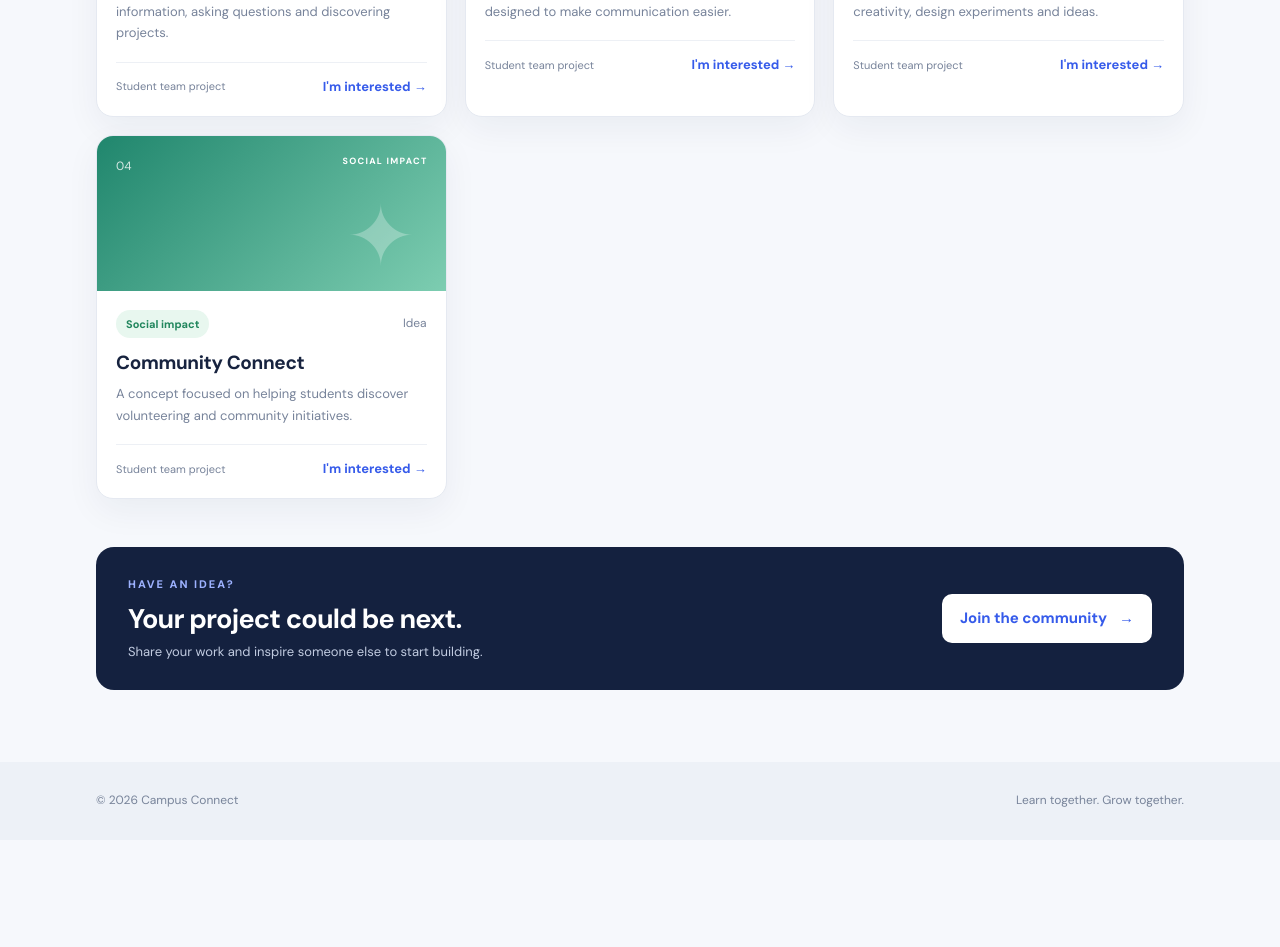
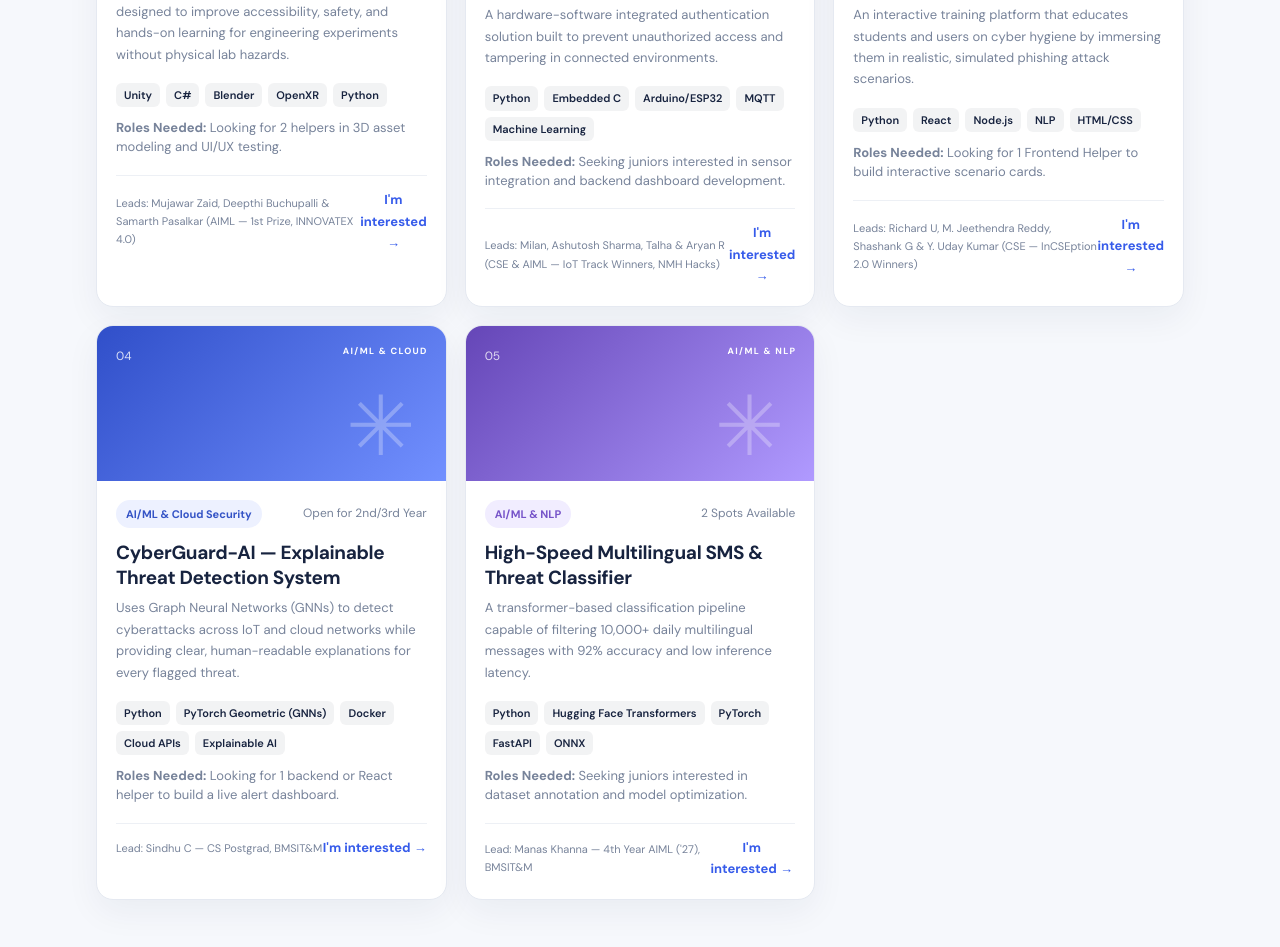
Before and after one commit to gyanadakolli17-cell/CAMPUS_CONNECT, a plain HTML site: page projects.html in a window 1280 px wide. Shown: the part 845-1792 px from the top of the page. Before the commit the page ends 1685 px from the top, so only its background shows below. Drawn offline with Linux system fonts and the light colour scheme.

Commit message:
BMSIT&M SENIOR PROJECT CARDS ( AMULYA FRONTEND)
Added styles for tech stack and roles needed sections. Updated project descriptions and titles for clarity.

```diff
--- a/projects.html
+++ b/projects.html
@@ -6,6 +6,28 @@
   <link rel="preconnect" href="https://fonts.googleapis.com"><link rel="preconnect" href="https://fonts.gstatic.com" crossorigin>
   <link href="https://fonts.googleapis.com/css2?family=DM+Sans:wght@400;500;600;700;800&display=swap" rel="stylesheet">
   <link rel="stylesheet" href="style.css">
+  <!-- Frontend Senior Projects Showcase by Amulya (Member A) -->
+  <style>
+    .tech-stack-row {
+      display: flex;
+      flex-wrap: wrap;
+      gap: 6px;
+      margin: 10px 0 12px 0;
+    }
+    .tech-chip {
+      font-size: 11px;
+      font-weight: 600;
+      padding: 3px 8px;
+      border-radius: 6px;
+      background: rgba(15, 23, 42, 0.05);
+      color: inherit;
+    }
+    .roles-needed {
+      font-size: 13px;
+      margin: 0 0 12px 0;
+      line-height: 1.45;
+    }
+  </style>
 </head>
 <body>
   <header class="site-header">
@@ -17,19 +39,105 @@
   <main class="page-shell">
     <section class="page-heading">
       <p class="eyebrow">STUDENT SHOWCASE</p><h1>Ideas become projects.</h1>
-      <p class="page-subtitle">Explore what students are building, get inspired and find opportunities to collaborate.</p>
+      <p class="page-subtitle">Explore ongoing BMSIT&M senior projects, get inspired and apply to collaborate.</p>
     </section>
 
-    <section class="project-intro"><div><span class="pill pill-blue">BUILT BY STUDENTS</span><h2>Discover projects across campus.</h2><p>A shared space to showcase ideas, learn from peers and connect with people who enjoy building things.</p></div><a class="button button-primary" href="#projectGrid">Explore projects <span>→</span></a></section>
+    <section class="project-intro"><div><span class="pill pill-blue">BUILT BY BMSIT&M STUDENTS</span><h2>Discover projects across campus.</h2><p>A shared space to showcase award-winning builds, learn from seniors and join active student teams.</p></div><a class="button button-primary" href="#projectGrid">Explore projects <span>→</span></a></section>
 
-    <div class="section-title-row project-heading"><div><p class="eyebrow">THE COMMUNITY PORTFOLIO</p><h2>Featured projects</h2></div><label class="field compact-field"><span class="sr-only">Filter projects</span><select id="projectCategory"><option value="all">All categories</option><option value="web">Web development</option><option value="ai">AI & technology</option><option value="design">Design</option><option value="social">Social impact</option></select></label></div>
+    <div class="section-title-row project-heading"><div><p class="eyebrow">THE COMMUNITY PORTFOLIO</p><h2>Featured senior projects</h2></div><label class="field compact-field"><span class="sr-only">Filter projects</span><select id="projectCategory"><option value="all">All categories</option><option value="ai">AI & technology</option><option value="web">Web & cybersecurity</option><option value="design">AR/VR & simulation</option><option value="social">IoT & hardware</option></select></label></div>
 
     <section class="card-grid three-col" id="projectGrid">
-      <article class="content-card project-card" data-category="web"><div class="project-visual visual-blue"><span>01</span><b>WEB / APP</b><div class="visual-symbol">⌘</div></div><div class="project-card-body"><div class="card-tags"><span class="pill pill-blue">Web development</span><span class="muted small">Beginner friendly</span></div><h3>Campus Connect</h3><p>A student community platform for sharing information, asking questions and discovering projects.</p><div class="project-footer"><span>Student team project</span><button class="text-link project-interest-trigger" type="button" data-project="Campus Connect" aria-controls="interest-form" aria-expanded="false">I'm interested →</button></div></div></article>
-      <article class="content-card project-card" data-category="ai"><div class="project-visual visual-purple"><span>02</span><b>AI / TECHNOLOGY</b><div class="visual-symbol">✳</div></div><div class="project-card-body"><div class="card-tags"><span class="pill pill-purple">AI & technology</span><span class="muted small">Prototype</span></div><h3>Language Bridge</h3><p>An AI-assisted language translation concept designed to make communication easier.</p><div class="project-footer"><span>Student team project</span><button class="text-link project-interest-trigger" type="button" data-project="Language Bridge" aria-controls="interest-form" aria-expanded="false">I'm interested →</button></div></div></article>
-      <article class="content-card project-card" data-category="design"><div class="project-visual visual-orange"><span>03</span><b>DESIGN</b><div class="visual-symbol">◇</div></div><div class="project-card-body"><div class="card-tags"><span class="pill pill-orange">Design</span><span class="muted small">Concept</span></div><h3>Creative Portfolio</h3><p>A showcase concept for presenting student creativity, design experiments and ideas.</p><div class="project-footer"><span>Student team project</span><button class="text-link project-interest-trigger" type="button" data-project="Creative Portfolio" aria-controls="interest-form" aria-expanded="false">I'm interested →</button></div></div></article>
-      <article class="content-card project-card" data-category="social"><div class="project-visual visual-green"><span>04</span><b>SOCIAL IMPACT</b><div class="visual-symbol">✦</div></div><div class="project-card-body"><div class="card-tags"><span class="pill pill-green">Social impact</span><span class="muted small">Idea</span></div><h3>Community Connect</h3><p>A concept focused on helping students discover volunteering and community initiatives.</p><div class="project-footer"><span>Student team project</span><button class="text-link project-interest-trigger" type="button" data-project="Community Connect" aria-controls="interest-form" aria-expanded="false">I'm interested →</button></div></div></article>
+      <!-- Project 1: Team xANDER -->
+      <article class="content-card project-card" data-category="design">
+        <div class="project-visual visual-purple"><span>01</span><b>AR/VR & AI/ML</b><div class="visual-symbol">◇</div></div>
+        <div class="project-card-body">
+          <div class="card-tags"><span class="pill pill-purple">AR/VR & AI/ML</span><span class="muted small">Open for 1st/2nd Year</span></div>
+          <h3>VR Lab Simulator (Team xANDER)</h3>
+          <p>An immersive virtual reality laboratory simulator designed to improve accessibility, safety, and hands-on learning for engineering experiments without physical lab hazards.</p>
+          <div class="tech-stack-row">
+            <span class="tech-chip">Unity</span><span class="tech-chip">C#</span><span class="tech-chip">Blender</span><span class="tech-chip">OpenXR</span><span class="tech-chip">Python</span>
+          </div>
+          <p class="roles-needed"><strong>Roles Needed:</strong> Looking for 2 helpers in 3D asset modeling and UI/UX testing.</p>
+          <div class="project-footer">
+            <span>Leads: Mujawar Zaid, Deepthi Buchupalli &amp; Samarth Pasalkar (AIML — 1st Prize, INNOVATEX 4.0)</span>
+            <button class="text-link project-interest-trigger" type="button" data-project="VR Lab Simulator (Team xANDER)" aria-controls="interest-form" aria-expanded="false">I'm interested →</button>
+          </div>
+        </div>
+      </article>
+
+      <!-- Project 2: Team Authentix -->
+      <article class="content-card project-card" data-category="social">
+        <div class="project-visual visual-green"><span>02</span><b>IOT / HARDWARE</b><div class="visual-symbol">✦</div></div>
+        <div class="project-card-body">
+          <div class="card-tags"><span class="pill pill-green">IoT / Hardware & AI/ML</span><span class="muted small">2 Spots Available</span></div>
+          <h3>Authentix — Smart IoT Security &amp; Verification System</h3>
+          <p>A hardware-software integrated authentication solution built to prevent unauthorized access and tampering in connected environments.</p>
+          <div class="tech-stack-row">
+            <span class="tech-chip">Python</span><span class="tech-chip">Embedded C</span><span class="tech-chip">Arduino/ESP32</span><span class="tech-chip">MQTT</span><span class="tech-chip">Machine Learning</span>
+          </div>
+          <p class="roles-needed"><strong>Roles Needed:</strong> Seeking juniors interested in sensor integration and backend dashboard development.</p>
+          <div class="project-footer">
+            <span>Leads: Milan, Ashutosh Sharma, Talha &amp; Aryan R (CSE &amp; AIML — IoT Track Winners, NMH Hacks)</span>
+            <button class="text-link project-interest-trigger" type="button" data-project="Authentix — Smart IoT Security & Verification System" aria-controls="interest-form" aria-expanded="false">I'm interested →</button>
+          </div>
+        </div>
+      </article>
+
+      <!-- Project 3: CyberShield -->
+      <article class="content-card project-card" data-category="web">
+        <div class="project-visual visual-orange"><span>03</span><b>CYBERSECURITY & WEB</b><div class="visual-symbol">⌘</div></div>
+        <div class="project-card-body">
+          <div class="card-tags"><span class="pill pill-orange">Cybersecurity & Web Dev</span><span class="muted small">Open for 2nd Year</span></div>
+          <h3>CyberShield — Interactive Phishing Defense Simulator</h3>
+          <p>An interactive training platform that educates students and users on cyber hygiene by immersing them in realistic, simulated phishing attack scenarios.</p>
+          <div class="tech-stack-row">
+            <span class="tech-chip">Python</span><span class="tech-chip">React</span><span class="tech-chip">Node.js</span><span class="tech-chip">NLP</span><span class="tech-chip">HTML/CSS</span>
+          </div>
+          <p class="roles-needed"><strong>Roles Needed:</strong> Looking for 1 Frontend Helper to build interactive scenario cards.</p>
+          <div class="project-footer">
+            <span>Leads: Richard U, M. Jeethendra Reddy, Shashank G &amp; Y. Uday Kumar (CSE — InCSEption 2.0 Winners)</span>
+            <button class="text-link project-interest-trigger" type="button" data-project="CyberShield — Interactive Phishing Defense Simulator" aria-controls="interest-form" aria-expanded="false">I'm interested →</button>
+          </div>
+        </div>
+      </article>
+
+      <!-- Project 4: CyberGuard-AI -->
+      <article class="content-card project-card" data-category="ai">
+        <div class="project-visual visual-blue"><span>04</span><b>AI/ML & CLOUD</b><div class="visual-symbol">✳</div></div>
+        <div class="project-card-body">
+          <div class="card-tags"><span class="pill pill-blue">AI/ML & Cloud Security</span><span class="muted small">Open for 2nd/3rd Year</span></div>
+          <h3>CyberGuard-AI — Explainable Threat Detection System</h3>
+          <p>Uses Graph Neural Networks (GNNs) to detect cyberattacks across IoT and cloud networks while providing clear, human-readable explanations for every flagged threat.</p>
+          <div class="tech-stack-row">
+            <span class="tech-chip">Python</span><span class="tech-chip">PyTorch Geometric (GNNs)</span><span class="tech-chip">Docker</span><span class="tech-chip">Cloud APIs</span><span class="tech-chip">Explainable AI</span>
+          </div>
+          <p class="roles-needed"><strong>Roles Needed:</strong> Looking for 1 backend or React helper to build a live alert dashboard.</p>
+          <div class="project-footer">
+            <span>Lead: Sindhu C — CS Postgrad, BMSIT&amp;M</span>
+            <button class="text-link project-interest-trigger" type="button" data-project="CyberGuard-AI — Explainable Threat Detection System" aria-controls="interest-form" aria-expanded="false">I'm interested →</button>
+          </div>
+        </div>
+      </article>
+
+      <!-- Project 5: Multilingual SMS & Threat Classifier -->
+      <article class="content-card project-card" data-category="ai">
+        <div class="project-visual visual-purple"><span>05</span><b>AI/ML & NLP</b><div class="visual-symbol">✳</div></div>
+        <div class="project-card-body">
+          <div class="card-tags"><span class="pill pill-purple">AI/ML & NLP</span><span class="muted small">2 Spots Available</span></div>
+          <h3>High-Speed Multilingual SMS &amp; Threat Classifier</h3>
+          <p>A transformer-based classification pipeline capable of filtering 10,000+ daily multilingual messages with 92% accuracy and low inference latency.</p>
+          <div class="tech-stack-row">
+            <span class="tech-chip">Python</span><span class="tech-chip">Hugging Face Transformers</span><span class="tech-chip">PyTorch</span><span class="tech-chip">FastAPI</span><span class="tech-chip">ONNX</span>
+          </div>
+          <p class="roles-needed"><strong>Roles Needed:</strong> Seeking juniors interested in dataset annotation and model optimization.</p>
+          <div class="project-footer">
+            <span>Lead: Manas Khanna — 4th Year AIML ('27), BMSIT&amp;M</span>
+            <button class="text-link project-interest-trigger" type="button" data-project="High-Speed Multilingual SMS & Threat Classifier" aria-controls="interest-form" aria-expanded="false">I'm interested →</button>
+          </div>
+        </div>
+      </article>
     </section>
+
     <p class="empty-state hidden" id="emptyProjects">No projects in this category yet.</p>
     <section class="project-interest" id="interest-form" aria-labelledby="interestHeading" hidden>
       <div class="project-interest-heading">
@@ -38,7 +146,7 @@
         <p class="muted">This frontend demo validates your details and shows a confirmation. It does not send or store your information.</p>
       </div>
       <form class="project-interest-form" id="projectInterestForm">
-        <label class="field"><span>Project</span><select id="interestProject" name="project" required><option value="">Choose a project</option><option>Campus Connect</option><option>Language Bridge</option><option>Creative Portfolio</option><option>Community Connect</option></select></label>
+        <label class="field"><span>Project</span><select id="interestProject" name="project" required><option value="">Choose a project</option><option>VR Lab Simulator (Team xANDER)</option><option>Authentix — Smart IoT Security &amp; Verification System</option><option>CyberShield — Interactive Phishing Defense Simulator</option><option>CyberGuard-AI — Explainable Threat Detection System</option><option>High-Speed Multilingual SMS &amp; Threat Classifier</option></select></label>
         <label class="field"><span>Your name</span><input id="interestName" name="name" type="text" maxlength="80" autocomplete="name" required></label>
         <label class="field"><span>Email</span><input id="interestEmail" name="email" type="email" autocomplete="email" required></label>
         <label class="field"><span>How would you like to contribute?</span><textarea id="interestMessage" name="message" minlength="10" maxlength="400" rows="3" placeholder="Share a skill or idea you'd bring to the project." required></textarea></label>
@@ -48,7 +156,7 @@
     </section>
     <section class="bottom-cta"><div><p class="eyebrow">HAVE AN IDEA?</p><h2>Your project could be next.</h2><p>Share your work and inspire someone else to start building.</p></div><a class="button button-light" href="register.html">Join the community <span>→</span></a></section>
   </main>
-  <footer class="site-footer"><span>© 2026 Campus Connect</span><span>Learn together. Grow together.</span></footer>
+  <footer class="site-footer"><span>© 2026 Campus Connect • Frontend Projects Showcase by Amulya</span><span>Learn together. Grow together.</span></footer>
   <script src="app.js"></script>
 </body>
 </html>
```
